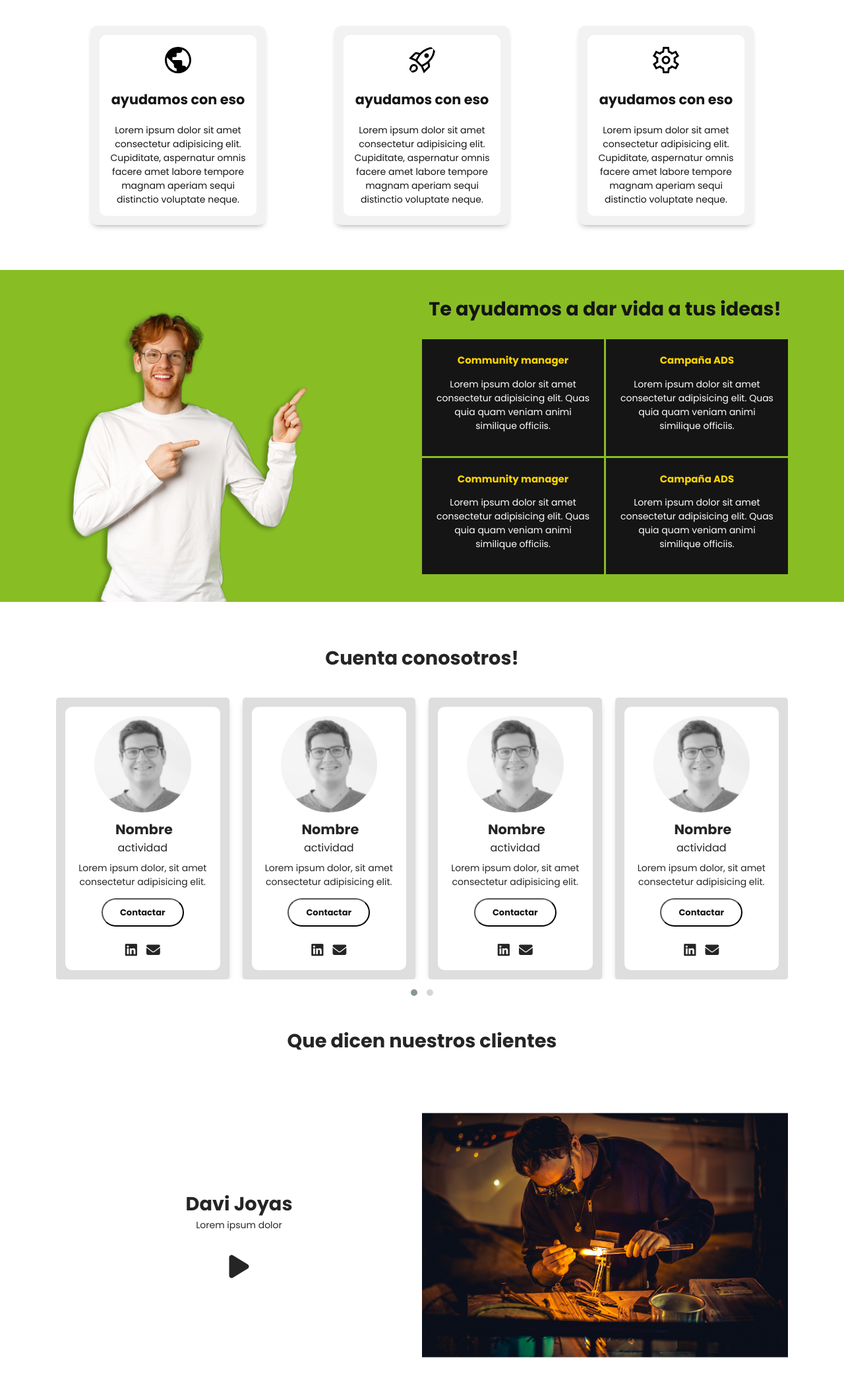
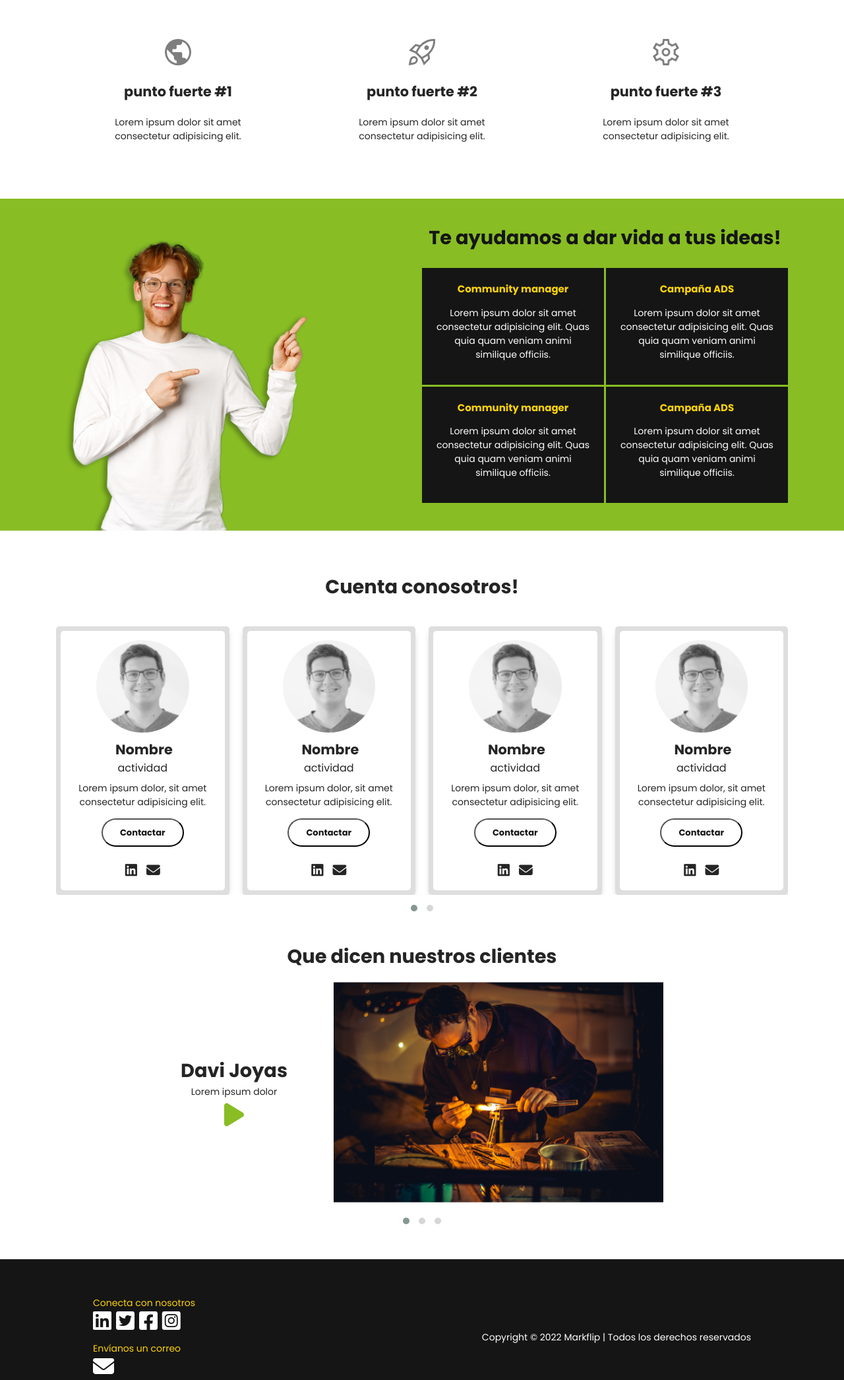
Before and after one commit to Petersonvaladao/markflip, a plain HTML site: page index.html in a window 1280 px wide. Shown: the part 551-2642 px from the top of the page at 66% size. Drawn offline with nearby package versions, Linux system fonts and the light colour scheme.

Commit message:
slide testimonials adjustment

```diff
--- a/index.html
+++ b/index.html
@@ -52,7 +52,7 @@
         <div class="even-columns">
           <div>
             <h1 class="primary-heading">Llevamos tu empresa al proximo nivel</h1>
-            <p class="text" data-width="wide">Lorem ipsum dolor sit amet consectetur adipisicing elit. Quas quia quam veniam animi similique officiis, maiores aspernatur voluptatibus eligendi quidem reiciendis qui officiar.</p>
+            <p class="text" data-width="wide">Lorem ipsum dolor sit amet consectetur adipisicing elit. Quas quia quam veniam animi similique officiis.</p>
             <div class="sticky-element">
               <button class="button btn-position">Empezar ahora</button>
             </div>
@@ -69,27 +69,27 @@
       <div class="container">
         <h2 class="secondary-heading align-center">Somos tu equipo!</h2>
         <div class="cards">
-          <div class="card-container">
+
           <div class="card-inner">
             <img src="img/public-icon.svg" alt="">
-              <h3>ayudamos con eso</h3>
-              <p>Lorem ipsum dolor sit amet consectetur adipisicing elit. Cupiditate, aspernatur omnis facere amet labore tempore magnam aperiam sequi distinctio voluptate neque.</p>
+            <h3>punto fuerte #1</h3>
+            <p>Lorem ipsum dolor sit amet consectetur adipisicing elit.</p>
           </div>
-          </div>
-          <div class="card-container">
+
+
           <div class="card-inner">
             <img src="img/rocket-icon.svg" alt="">
-              <h3>ayudamos con eso</h3>
-              <p>Lorem ipsum dolor sit amet consectetur adipisicing elit. Cupiditate, aspernatur omnis facere amet labore tempore magnam aperiam sequi distinctio voluptate neque.</p>
+            <h3>punto fuerte #2</h3>
+            <p>Lorem ipsum dolor sit amet consectetur adipisicing elit.</p>
           </div>
-          </div>
-          <div class="card-container">
+
+
           <div class="card-inner">
             <img src="img/gear-icon.svg" alt="">
-              <h3>ayudamos con eso</h3>
-              <p>Lorem ipsum dolor sit amet consectetur adipisicing elit. Cupiditate, aspernatur omnis facere amet labore tempore magnam aperiam sequi distinctio voluptate neque.</p>
+            <h3>punto fuerte #3</h3>
+            <p>Lorem ipsum dolor sit amet consectetur adipisicing elit.</p>
           </div>
-          </div>
+
         </div>
       </div>
     </section>
@@ -133,7 +133,23 @@
 
           <div class="item">
             <div class="team-card">
-              <div class="card-inner">
+              <div class="team-card-inner">
+                <img src=" img/eric.png" alt="">
+                <h3>Nombre</h3>
+                <h4>actividad</h4>
+                <p>Lorem ipsum dolor, sit amet consectetur adipisicing elit.</p>
+                <button class="login-btn">Contactar</button>
+                <div class="card-social-media">
+                  <a href="#"><i class="fa-brands fa-linkedin card-social-logo"></i></a>
+                  <a href="#"><i class="fa-solid fa-envelope card-social-logo"></i></a>
+                </div>
+              </div>
+            </div>
+          </div>
+
+          <div class="item">
+            <div class="team-card">
+              <div class="team-card-inner">
                 <img src="img/eric.png" alt="">
                 <h3>Nombre</h3>
                 <h4>actividad</h4>
@@ -149,7 +165,7 @@
 
           <div class="item">
             <div class="team-card">
-              <div class="card-inner">
+              <div class="team-card-inner">
                 <img src="img/eric.png" alt="">
                 <h3>Nombre</h3>
                 <h4>actividad</h4>
@@ -165,7 +181,7 @@
 
           <div class="item">
             <div class="team-card">
-              <div class="card-inner">
+              <div class="team-card-inner">
                 <img src="img/eric.png" alt="">
                 <h3>Nombre</h3>
                 <h4>actividad</h4>
@@ -181,23 +197,7 @@
 
           <div class="item">
             <div class="team-card">
-              <div class="card-inner">
-                <img src="img/eric.png" alt="">
-                <h3>Nombre</h3>
-                <h4>actividad</h4>
-                <p>Lorem ipsum dolor, sit amet consectetur adipisicing elit.</p>
-                <button class="login-btn">Contactar</button>
-                <div class="card-social-media">
-                  <a href="#"><i class="fa-brands fa-linkedin card-social-logo"></i></a>
-                  <a href="#"><i class="fa-solid fa-envelope card-social-logo"></i></a>
-                </div>
-              </div>
-            </div>
-          </div>
-
-          <div class="item">
-            <div class="team-card">
-              <div class="card-inner">
+              <div class="team-card-inner">
                 <img src="img/eric.png" alt="">
                 <h3>Nombre</h3>
                 <h4>actividad</h4>
@@ -227,7 +227,7 @@
               <div class="slide-content">
                 <h2 class="slide-title">Davi Joyas</h2>
                 <p class="slide-text">Lorem ipsum dolor</p>
-                <a href=""><i class="fa-solid fa-play play-btn"></i></a>
+                <a href="#"><i class="fa-solid fa-play play-btn"></i></a>
               </div>
               <div class="slide-image">
                 <img src="img/testimonial3.png" alt="">
@@ -240,8 +240,7 @@
               <div class="slide-content">
                 <h2 class="slide-title">Don Laurindo</h2>
                 <p class="slide-text">Lorem ipsum dolor</p>
-                <a href=""><i class="fa-solid fa-play play-btn"></i></a>
-
+                <a href="#"><i class="fa-solid fa-play play-btn"></i></a>
               </div>
               <div class="slide-image">
                 <img src="img/testimonial2.png" alt="">
@@ -254,7 +253,7 @@
               <div class="slide-content">
                 <h2 class="slide-title">Otro cliente</h2>
                 <p class="slide-text">Lorem ipsum dolor</p>
-                <a href=""><i class="fa-solid fa-play play-btn"></i></a>
+                <a href="#"><i class="fa-solid fa-play play-btn"></i></a>
 
               </div>
               <div class="slide-image">
--- a/style.css
+++ b/style.css
@@ -308,40 +308,34 @@ Somos tu equipo
   display: flex;
   justify-content: space-around;
   margin-top: 3em;
-}
-
-.card-container {
-	background-color: #f2f2f2;
-	border-radius: 10px;
-	box-shadow: 0px 5px 10px -5px rgba(0,0,0,0.42);
-	color:var(--clr-neutral-900);
-	padding: 1em;
-	max-width: 19em;
-	text-align: center;
-  transition: all .2s ease-in-out;
-}
-
-.card-container:hover {
-  background-color: var(--clr-accent-100);
-	box-shadow: 0px 10px 20px -10px rgba(0,0,0,0.75);
-  transform: translateY(-0.5%);
+  text-align: center;
 }
 
 .card-inner {
+  max-width: 250px;
   display: flex;
   flex-direction: column;
   justify-content: center;
   align-items: center;
   padding: 1em;
-  border-radius: 10px;
-  background-color:var(--clr-neutral-100);
+  border: 2px solid transparent;
 }
 
-.card-container h3 {
+.card-inner:hover {
+  cursor: pointer;
+  border: 1px solid gray;
+}
+
+.card-inner h3 {
   font-size: var(--fs-600);
   font-weight:var(--fw-bold);
   margin: 1em 0;
 }
+
+.card-inner img {
+  opacity: 50%;
+}
+
 
 .contact-area {
   display: flex;
@@ -355,7 +349,8 @@ Somos tu equipo
   .cards {
     flex-direction: column;
     align-items: center;
-    gap: 1.5em;
+    gap: 1em;
+    margin-top: 1.5em;
   }
 }
 
@@ -449,7 +444,7 @@ Equipo 2
   border-radius: 10em;
   text-align: center;
   background-color: var(--clr-neutral-300);
-  padding: 1em;
+  padding: 0.5em;
   border-radius: 5px;
 	box-shadow: 0px 5px 10px -5px rgba(0,0,0,0.42);
   transition: all .2s ease-in-out;
@@ -461,8 +456,18 @@ Equipo 2
   transform: translateY(-0.5%);
 }
 
-.card-inner img {
-  padding: 0 30px;
+.team-card-inner {
+  display: flex;
+  flex-direction: column;
+  justify-content: center;
+  align-items: center;
+  padding: 1em;
+  background-color: #fff;
+  border-radius: 5px;
+}
+
+.team-card-inner img {
+  padding: 0 40px;
   border-radius: 50%;
 }
 
@@ -497,6 +502,11 @@ Equipo 2
 }
 
 @media (max-width: 50em) {
+
+  .team {
+    margin-top: 1.5em;
+  }
+
   .item {
     padding: 0 20px;
   }
@@ -506,20 +516,21 @@ Equipo 2
 Clientes
 ==================*/
 
+#clients {
+  margin-bottom: 3em;
+}
+
 .slide {
-  display: grid;
-  grid-template-columns: 1fr 1fr;
+  display: flex;
+  justify-content: center;
   align-items: center;
+  gap: 5em;
+  margin-top: 1em;
+  max-height: 350px;
 }
 
 .slide-content {
 text-align: center;
-}
-
-.play-btn {
-  margin-top: 0.8em;
-  font-size: 40px;
-  color: #252525;
 }
 
 .slide-title {
@@ -527,9 +538,26 @@ text-align: center;
   font-weight: var(--fw-bold);
 }
 
+.play-btn {
+  margin-top: 0.1em;
+  font-size: 40px;
+  color: var(--clr-accent-100);
+}
+
+.slide-image {
+  max-width: 500px;
+
+}
+
 @media (max-width: 50em) {
+  .clients-carousel {
+    margin-top: 1.5em;
+  }
+
   .slide {
-    grid-template-columns: 1fr;
+    flex-direction: column;
+    justify-content:end;
+    gap: 0;
   }
 
   .slide-image {
```
Lines whose indentation alone changed are shown as unchanged.
